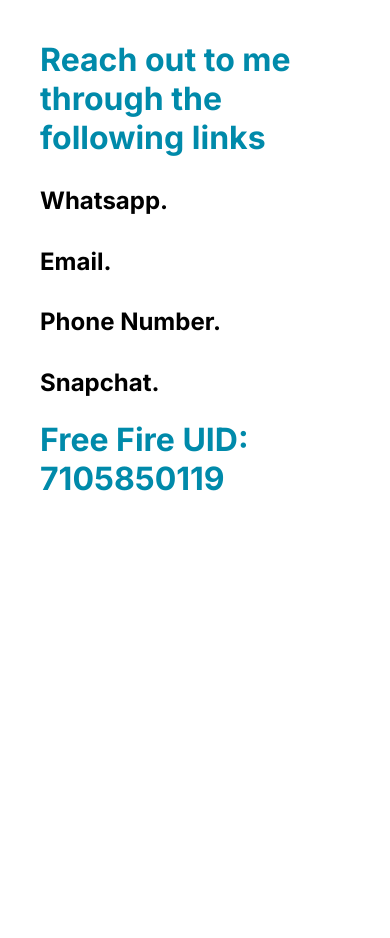
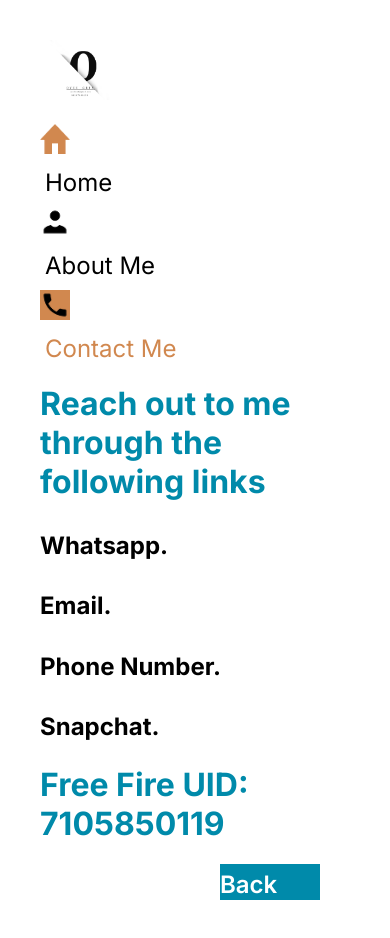
Before and after one commit to MichealOyee/Portfolio-Sample, a plain HTML site: page Persoonal Information/Contact Info.html in a window 390 px wide. Before the commit the page ends 844 px from the top, so only its background shows below. Drawn offline with Linux system fonts and the light colour scheme.

Commit message:
added media query 2

```diff
--- a/Persoonal Information/Contact Info.html
+++ b/Persoonal Information/Contact Info.html
@@ -8,7 +8,7 @@
 <style>
 @import url('https://fonts.googleapis.com/css2?family=Inter:ital,opsz,wght@0,14..32,100..900;1,14..32,100..900&display=swap');
 
-    a{
+    a, .contactme{
         text-decoration: none;
         color: black;
         font-size: x-large;
@@ -22,8 +22,119 @@
     h1{
         color: rgb(0, 138, 170);
 }
+.head{
+    display: flex;
+    margin-top: 10px;
+}
+.himage{
+    width: 30px;
+    height: 30px;
+}
+.backhome2{
+    margin-left: 5px;
+    text-decoration: none;
+    color: black;
+    cursor: pointer;
+}
+.user{
+    height: 30px;
+    width: 30px;
+    margin-left: 30px;
+}
+.aboutme{
+    margin-left: 5px;
+}
+.pimage{
+    height: 30px;
+    width: 30px;
+    margin-left: 30px;
+    background-color: rgb(209, 136, 79);
+}
+.contactme{
+    margin-left: 5px;
+    color: rgb(209, 136, 79);
+}
+.simage{
+    margin-left: 70px;
+    width: 100px;
+    height: 80px;
+}
+.whatever{
+    margin-top: 40px;
+    margin-left: 650px;
+    display: flex;
+}
+.abt{
+    text-decoration: none;
+    color: black;
+    cursor: pointer;
+}
+.sms{
+    text-decoration: none;
+    color: black;
+    cursor: pointer;
+}
+.back{
+    margin-top: 20px;
+    font-size: 40px;
+    font-weight: 600;
+    background-color: rgb(0, 138, 170);
+    padding: 5px, 0px, 5px, 20px;
+    margin-right: 30px;
+    margin-left: 1200px;
+    cursor: pointer;
+}
+.back2{
+    text-decoration: none;
+    cursor: pointer;
+    color: white;
+}
+
+@media screen and (max-width: 600px){
+        .head {
+        flex-direction: column;
+        margin-top: 5px;
+    }
+    .user{
+        margin-left: 0px;
+    }
+    .pimage{
+        margin-left: 0px;
+    }
+    .whatever{
+        margin-top: 20px;
+        margin-left: 0;
+        flex-direction: column;
+        gap: 10px;
+    }
+    .simage{
+        margin-left: 0px;
+        width: 80px;
+        height: 60px;
+    }
+    .back{
+        margin-left: 300px;
+        font-size: 30px;
+    }
+    img{
+        width: 300px;
+        height: 300px;
+    }
+    .back{
+        margin-left: 180px;
+    }
+
+}
 </style>
 <body>
+    <div class="head">
+    <div><img  class="simage" src="assets/comfirm.gif" alt=""></div>
+    <div class="whatever">
+        <div class="home"><img class="himage" src="Vector.png" alt=""></div><div class="backhome"> <a class="backhome2" href="index1.html" target="_blank">Home</a></div>
+    <div class="about"><img src="assets/User.png" alt="" class="user"></div><div class="aboutme"> <a class="abt" href="Persoonal Information" target="_blank">About Me</a></div>
+    <div class="contact"><img class="pimage" src="assets/Phone.png" alt=""></div><div class="contactme">Contact Me</a></div>
+    </div>
+    </div>
     <h1>
     Reach out to me through the following links
     </h1>
@@ -33,6 +144,9 @@
     <h1><a href="tel:+2348081809997">Phone Number.</a><br></h1>
     <h1><a href="https://www.snapchat.com/add/odunayo_oyefeso?share_id=ZonMFfbBhk0&locale=en-US" target="_blank">Snapchat.</a><br></h1>
     <h1>Free Fire UID: 7105850119</h1>
+        <div class="back">
+<a href="/index1.html" class="back2" >Back</a>
+    </div>
 </p>
 </body>
 </html>
--- /dev/null
+++ b/Persoonal Information/style1.css
@@ -0,0 +1,222 @@
+@import url('https://fonts.googleapis.com/css2?family=Inter:ital,opsz,wght@0,14..32,100..900;1,14..32,100..900&display=swap');
+
+*{
+    box-sizing: border-box;
+    padding: 0;
+    margin: 0;
+    font-family: 'Inter';
+}
+body{
+    background-color: rgb(229, 229, 229);
+}
+.colors{
+    display: flex;
+    margin-left: 170px;
+}
+.brown{
+    padding: 25px;
+    margin-top: 10px;
+    background-color: rgb(209, 136, 79);
+}
+.deepblue{
+     padding: 25px;
+    margin-top: 10px;
+     margin-left: 30px;
+     background-color: rgb(0, 138, 170);
+}
+.skyblue{
+    margin-top: 10px;
+     padding: 25px;
+     margin-left: 20px;
+     background-color: rgb(58, 184, 216);
+}
+.home{
+    color: rgb(209, 136, 79);
+}
+.maincontainer{
+    background-color: white;
+    width: 80%;
+    margin: 10px auto;
+    position: relative;
+}
+.maincontainer::before{
+    content: '';
+    top: 0;
+    right: 0;
+    width: 100%;
+    height: 100%;
+    position: absolute;
+    background: rgb(229, 229, 229);
+    animation: showRight 1s ease forwards;
+    animation-delay: .5s;
+}
+@keyframes showRight{
+    100%{
+        width: 0;
+    }
+}
+.head{
+    display: flex;
+    margin-top: 10px;
+}
+.simage{
+    margin-left: 70px;
+    width: 100px;
+    height: 80px;
+}
+.whatever{
+    margin-top: 40px;
+    margin-left: 500px;
+    display: flex;
+}
+.abt{
+    text-decoration: none;
+    color: black;
+    cursor: pointer;
+}
+.sms{
+    text-decoration: none;
+    color: black;
+    cursor: pointer;
+}
+.himage{
+    width: 20px;
+    height: 20px;
+}
+.user{
+    height: 20px;
+    margin-left: 30px;
+}
+.aboutme{
+    margin-left: 5px;
+}
+.pimage{
+    height: 20px;
+    margin-left: 30px;
+}
+.contactme{
+    margin-left: 5px;
+}
+.textcontainer{
+    width: 50%;
+    margin-left: 80px;
+}
+.welcome{
+    margin-top: 60px;
+    color: rgb(59, 186, 219);
+}
+.welcome:hover{
+    text-decoration: underline 3px solid;
+}
+h2{
+    margin-top: 30px;
+    font-size: 60PX;
+}
+.brow{
+    color: rgb(209, 136, 79);
+}
+.container{
+    display: flex;
+}
+.myimg{
+    height: 300px;
+    border-radius: 0px 0px 0px 150px;
+    box-shadow: -13px 0px burlywood;
+
+    margin-top: 60px;
+    width: 260px;
+}
+.imagecontainer{
+    width: 45%;
+    text-align: center;
+}
+.text{
+    margin-top: 30px;
+}
+.chane{
+    color: rgb(0, 138, 200);
+}
+.links{
+    margin-top: 30px;
+    display: flex;
+    margin-bottom: 60px;
+}
+.hire{
+    padding: 4px 20px 4px 20px;
+    border-radius: 3px;
+    box-shadow: 0px 10px 0px 0px rgb(198, 228, 255);
+    background-color: rgb(0, 138, 200);
+    color: white;
+}
+.project{
+    margin-left: 30px;
+    padding: 4px 15px 4px 15px;
+    border-radius: 3px;
+    border: 1px solid rgb(0, 138, 200);
+    color: rgb(0, 138, 200);
+}
+.projectlink{
+    text-decoration: none;
+    color: rgb(0, 138, 200);
+}
+
+@media screen and (max-width: 500px){
+    .maincontainer {
+        width: 100%;
+    }
+    .colors {
+        margin-left: 10px;
+        flex-direction: column;
+        gap: 10px;
+    }
+    .brown, .deepblue, .skyblue {
+        margin-left: 0;
+    }
+    .head {
+        flex-direction: column;
+        margin-top: 5px;
+    }
+    .simage {
+        margin-left: 10px;
+        width: 70px;
+        height: 56px;
+    }
+    .whatever {
+        margin-top: 20px;
+        margin-left: 0;
+        flex-direction: column;
+        gap: 10px;
+    }
+    .container {
+        flex-direction: column-reverse;
+    }
+    .textcontainer, .imagecontainer {
+        width: 100%;
+        margin-left: 0;
+        text-align: left;
+    }
+    .myimg {
+        width: 100%;
+        height: auto;
+        margin-top: 20px;
+    }
+    .welcome {
+        margin-top: 30px;
+        font-size: 1.2em;
+    }
+    h2 {
+        font-size: 2em;
+        margin-top: 15px;
+    }
+    .links {
+        flex-direction: column;
+        gap: 10px;
+        margin-bottom: 20px;
+    }
+    .hire, .project {
+        margin-top: 10px;
+        width: 100%;
+        text-align: center;
+        margin-left: 0;
+    }
+}
--- a/style.css
+++ b/style1.css
@@ -162,8 +162,7 @@
 
 @media screen and (max-width: 500px){
     .maincontainer {
-        width: 98%;
-        margin: 5px auto;
+        width: 100%;
     }
     .colors {
         margin-left: 10px;
@@ -172,7 +171,6 @@
     }
     .brown, .deepblue, .skyblue {
         margin-left: 0;
-        padding: 15px;
     }
     .head {
         flex-direction: column;
```
Also changed, not shown: Persoonal Information/index.html (+13 -3 lines), Persoonal Information/index1.html (added, +40 -0 lines), Persoonal Information/styles.css (+101 -4 lines), index1.html (renamed from index.html, +1 -1 lines), Persoonal Information/Phone.png (added), Persoonal Information/User.png (added), Persoonal Information/Vector.png (added), Persoonal Information/assets/Desktop - 1.png (added), Persoonal Information/assets/My Image.jpg (added), Persoonal Information/assets/Phone.png (added), Persoonal Information/assets/Rectangle 7.png (added), Persoonal Information/assets/Untitled-1 1.png (added), Persoonal Information/assets/User.png (added), Persoonal Information/assets/Vector.png (added), 1 more files, 1 other file.
